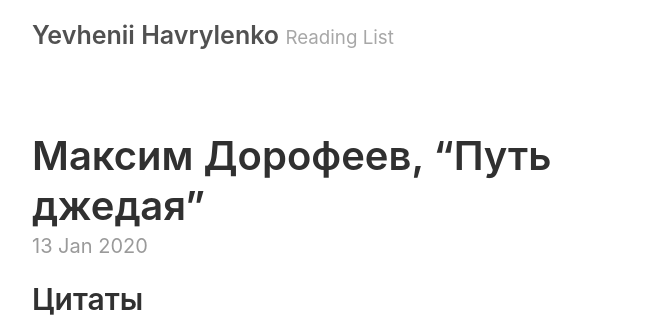
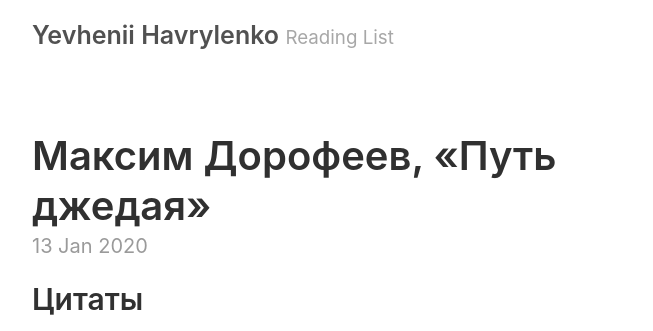
Before and after one commit to yevhenii-havrylenko/yevhenii-havrylenko.github.io, a Jekyll site: the page built from _posts/2020-01-13-jedi-way.md, in a window 1280 px wide and 900 px high. Shown: the top 331 px of the window, without its empty margins (258-911 px from the left). Built offline with Jekyll 4.4.1, drawn with Linux system fonts in a browser that asks for light colours.

```diff
--- a/_posts/2020-01-13-jedi-way.md
+++ b/_posts/2020-01-13-jedi-way.md
@@ -1,6 +1,6 @@
 ---
 layout: post
-title: 'Максим Дорофеев, “Путь джедая”'
+title: 'Максим Дорофеев, «Путь джедая»'
 ---
 
 ## Цитаты
```
